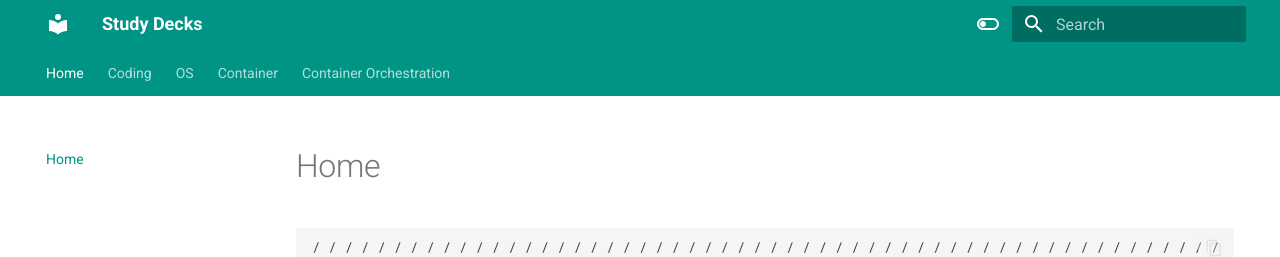
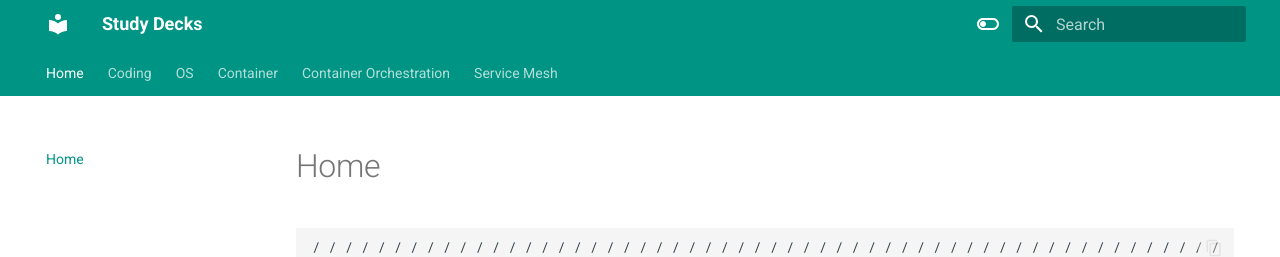
Before and after one commit to rajdyp/study-decks, an MkDocs documentation site: the page built from docs/index.md, in a window 1280 px wide. Shown: the top 257 px of the page. Built offline with MkDocs 1.6.1 and Material for MkDocs 9.7.7, drawn with Linux system fonts in a browser that asks for light colours.

Commit message:
Update mkdocs.yml

```diff
--- a/mkdocs.yml
+++ b/mkdocs.yml
@@ -35,6 +35,10 @@ nav:
       - CLI: k8s/k8s_cli.md
     - Helm:
       - Notes: helm/helm.md
+  - Service Mesh:
+    - Istio:
+      - Notes: istio/istio.md
+      - CLI: istio/istio_cli.md
 theme:
   name: material
   features:
```
